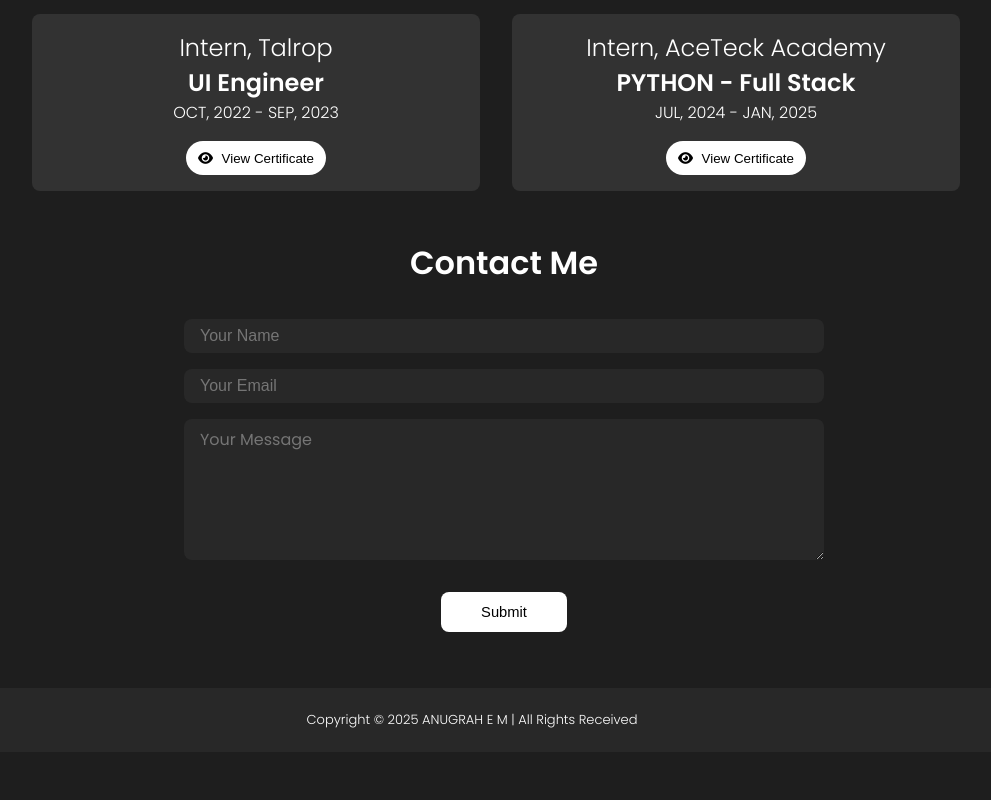
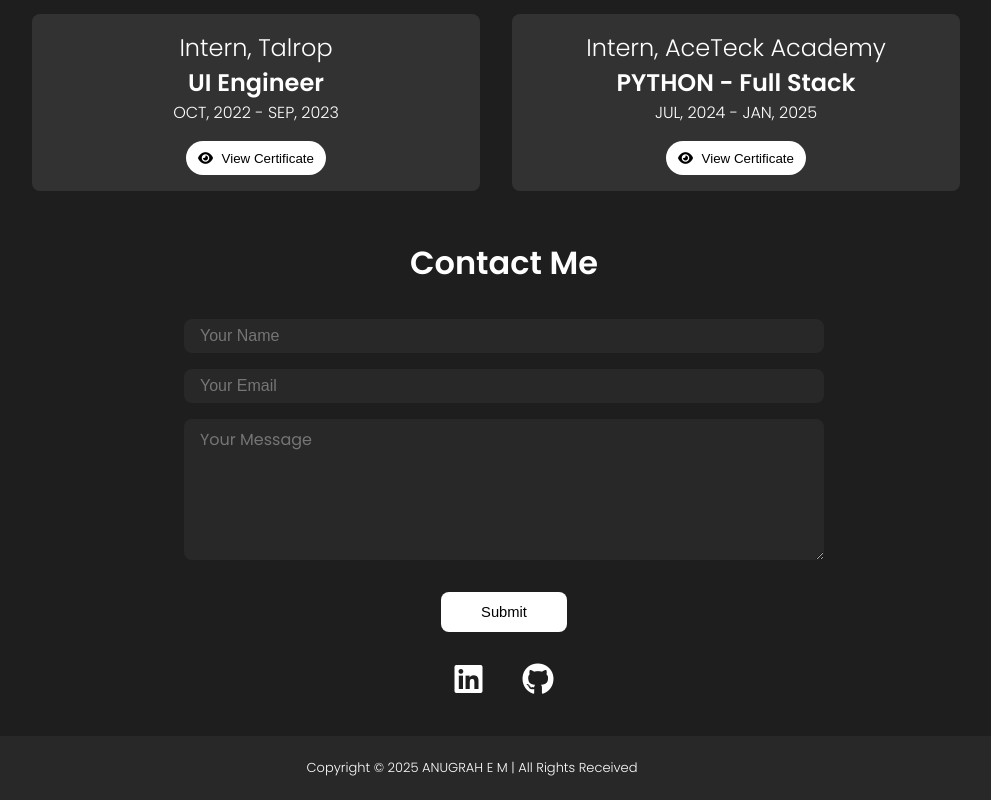
Before and after one commit to anugrah-08/Portfolio, a React (Create React App) app: page / in a window 1280 px wide. Shown: the part 2604-3404 px from the top of the page, without its empty margins (168-1159 px from the left). Before the commit the page ends 3356 px from the top, so only its background shows below. Built offline with nearby package versions, Linux system fonts and the light colour scheme.

Commit message:
added github and linkedin in contact section

```diff
--- a/src/components/Contact/contact.css
+++ b/src/components/Contact/contact.css
@@ -41,3 +41,15 @@
     font-size: .92rem;
     font-weight: 500;
 }
+
+.social {
+    display: flex;
+    justify-content: center;
+    align-items: center;
+    gap: 40px;
+    text-decoration: none;
+}
+.social .icons {
+    color: white;
+    font-size: 2rem;
+}
--- a/src/components/Contact/contact.js
+++ b/src/components/Contact/contact.js
@@ -1,9 +1,14 @@
-import React, { useRef } from 'react'
-import './contact.css'
+import React, { useRef } from 'react';
+import './contact.css';
 import emailjs from '@emailjs/browser';
 
 const Contact = () => {
+  const alertBox = () => {
+    alert("Mail is under maintenance, please contact me through LinkedIn or Github");
+  };
+
   const form = useRef();
+
   const sendEmail = (e) => {
     e.preventDefault();
 
@@ -14,30 +19,45 @@ const Contact = () => {
       .then(
         () => {
           console.log('SUCCESS!');
-          form.current.reset()
+          form.current.reset();
         },
         (error) => {
           console.log('FAILED...', error.text);
-        },
+        }
       );
   };
 
-
   return (
     <div id="mycontact">
-        <div className='contact'>
-            <h1 className="head">Contact Me</h1>
-            <form ref={form} onSubmit={sendEmail}>
-                <input type="text" className="name" placeholder='Your Name' name='from_name' required />
-                <input type="email" className="email" placeholder='Your Email' name='from_email' required />
-                <textarea className="message" rows={"5"} placeholder='Your Message' name='message' required />
-                <button className="send" type='submit'>Submit</button>
-            </form>
-
-
-        </div>
+      <div className="contact">
+        <h1 className="head">Contact Me</h1>
+        <form ref={form} onSubmit={sendEmail}>
+          <input type="text" className="name" placeholder="Your Name" name="from_name" />
+          <input type="email" className="email" placeholder="Your Email" name="from_email" />
+          <textarea className="message" rows="5" placeholder="Your Message" name="message" disabled />
+          <button className="send" type="submit" onClick={alertBox}>
+            Submit
+          </button>
+          <div className="social">
+            <a className='icons'
+              href="https://www.linkedin.com/in/anugrah-e-m-8002b827b"
+              target="_blank"
+              rel="noopener noreferrer"
+            >
+              <i className="fa-brands fa-linkedin"></i>
+            </a>
+            <a className='icons'
+              href="https://github.com/anugrah-08"
+              target="_blank"
+              rel="noopener noreferrer"
+            >
+              <i className="fa-brands fa-github"></i>
+            </a>
+          </div>
+        </form>
+      </div>
     </div>
-  )
-}
+  );
+};
 
 export default Contact;
```
Also changed, not shown: 1 other file (tests, documents, lock files or other folders).
